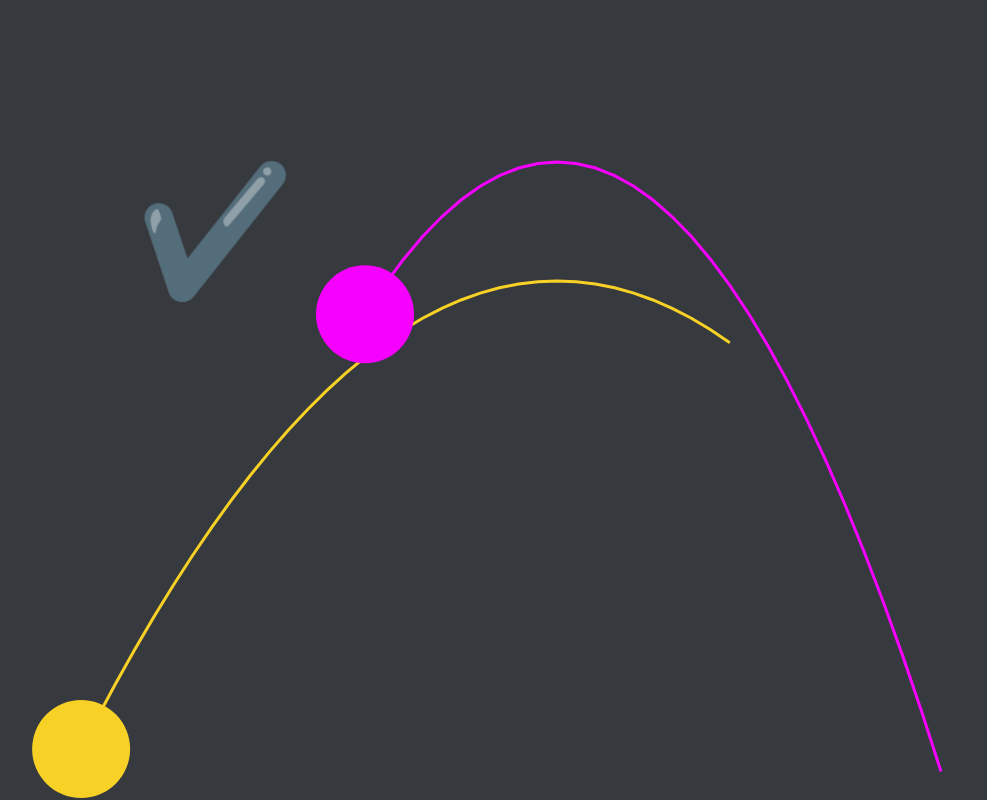
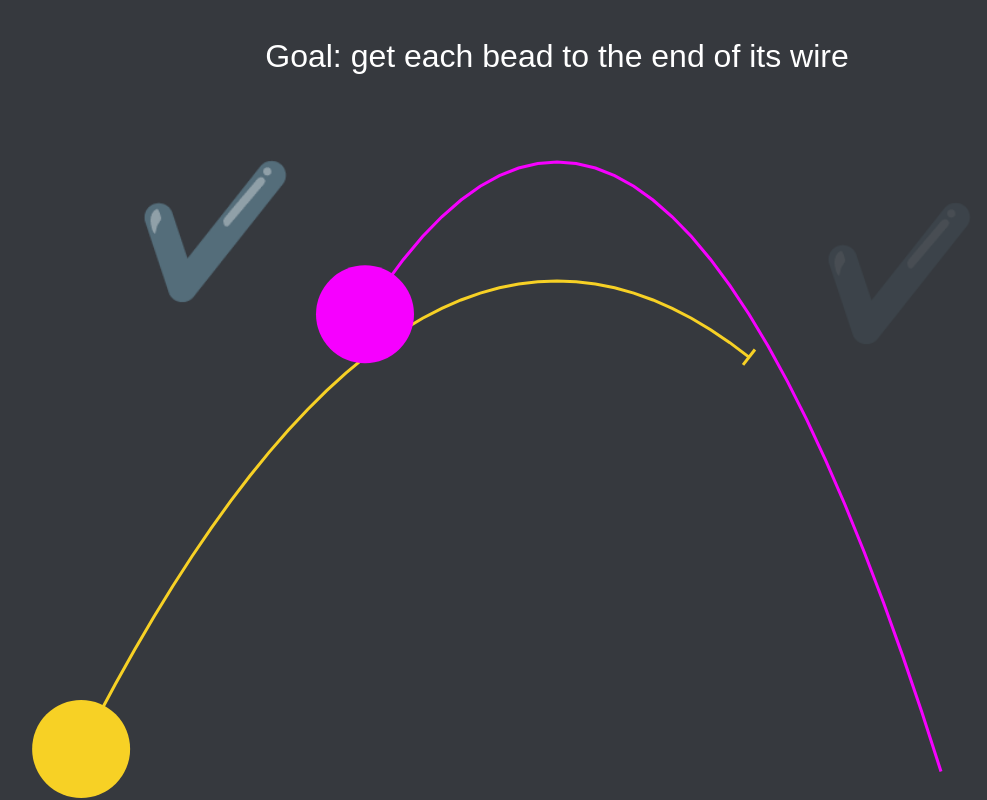
Before and after one commit to knexator/thinkycon_slides, a website with bundled scripts: page code/another_game.html in a window 1280 px wide. Shown: the whole page, without its empty margins (83-1070 px from the left). Built offline with nearby package versions, Linux system fonts and the light colour scheme.

Commit message:
nicer other game

```diff
--- a/code/another_game.html
+++ b/code/another_game.html
@@ -15,6 +15,17 @@
             top: 0;
             overflow: hidden;
         }
+
+        #note {
+            top: 3vw;
+            left: 50%;
+            transform: translate(-50%, 0%);
+            text-align: center;
+            position: absolute;
+            font-size: 2.5vw;
+            color: white;
+            font-family: Arial, Helvetica, sans-serif;
+        }
     </style>
 </head>
 
@@ -22,6 +33,7 @@
     <canvas id="canvas" class="full" style="z-index: 0;"></canvas>
     <!-- <script src="https://cdnjs.cloudflare.com/ajax/libs/dat-gui/0.7.9/dat.gui.min.js" integrity="sha512-WoO4Ih0CDOSLYafy22wZD/mcJ7k0ESLqtQsFa6zFKnEUrbtuGU+GkLtVhgt93xa2qewG5gKEC6CWlN8OaCTSVg==" crossorigin="anonymous" referrerpolicy="no-referrer"></script> -->
     <script src="another_game.js" type="module"></script>
+    <div id="note">Goal: get each bead to the end of its wire</div>
 </body>
 
 </html>
--- a/code/another_game.js
+++ b/code/another_game.js
@@ -258,6 +258,21 @@ function draw(cur_time) {
             ctx.lineTo(x(t), y1(t));
         }
     }
+    ctx.lineTo(x(1 - M), y1(1 - M));
+    ctx.stroke();
+    // ctx.fillStyle = color_1;
+    // ctx.beginPath();
+    // ctx.arc(x(1 - M), y1(1 - M), 5, 0, 2 * Math.PI);
+    // ctx.fill();
+    // ctx.beginPath();
+    // ctx.moveTo(x(1-M)+5, y1(1-M)-7.8);
+    // ctx.lineTo(x(1-M)-5, y1(1-M)+7.8);
+    // ctx.stroke();
+    let dx1 = x(1 - M - .008) - x(1 - M);
+    let dy1 = y1(1 - M - .008) - y1(1 - M);
+    ctx.beginPath();
+    ctx.moveTo(x(1 - M) + dy1, y1(1 - M) - dx1);
+    ctx.lineTo(x(1 - M) - dy1, y1(1 - M) + dx1);
     ctx.stroke();
     ctx.strokeStyle = color_2;
     ctx.beginPath();
@@ -272,6 +287,20 @@ function draw(cur_time) {
         }
     }
     ctx.stroke();
+    // ctx.fillStyle = color_2;
+    // ctx.beginPath();
+    // ctx.arc(x(M), y2(M), 5, 0, 2 * Math.PI);
+    // ctx.fill();
+    // ctx.beginPath();
+    // ctx.moveTo(x(M)-8, y2(M)-5.2);
+    // ctx.lineTo(x(M)+8, y2(M)+5.2);
+    // ctx.stroke();
+    let dx2 = x(M - .005) - x(M);
+    let dy2 = y2(M - .005) - y2(M);
+    ctx.beginPath();
+    ctx.moveTo(x(M) + dy2, y2(M) - dx2);
+    ctx.lineTo(x(M) - dy2, y2(M) + dx2);
+    ctx.stroke();
     const won_2 = Math.abs(t2 - M) < .001;
     ctx.fillStyle = color_2;
     // ctx.strokeStyle = color_2;
@@ -283,7 +312,12 @@ function draw(cur_time) {
     ctx.textBaseline = "middle";
     ctx.textAlign = "center";
     if (won_2) {
-        ctx.fillText('✔️', x(t2) - 150, y2(t2) - 75);
+        ctx.fillText('✔️', x(M) - 150, y2(M) - 75);
+    }
+    else {
+        ctx.globalAlpha = .2;
+        ctx.fillText('✔️', x(M) - 150, y2(M) - 75);
+        ctx.globalAlpha = 1;
     }
     const won_1 = Math.abs(t1 - (1 - M)) < .001;
     ctx.fillStyle = color_1;
@@ -293,7 +327,13 @@ function draw(cur_time) {
     ctx.fill();
     // ctx.stroke();
     if (won_1) {
-        ctx.fillText('✔️', x(t1) + 150, y1(t1) - 75);
+        ctx.fillText('✔️', x(1 - M) + 150, y1(1 - M) - 75);
+    }
+    else {
+        ctx.globalAlpha = .2;
+        ctx.fillText('✔️', x(1 - M) + 150, y1(1 - M) - 75);
+        // ctx.fillText('❌', x(1 - M) + 150, y1(1 - M) - 75);
+        ctx.globalAlpha = 1;
     }
     if (keyA) {
         State.drawState(state_leftBlocksRight, ctx, { x: canvas.width / 2, y: canvas.height / 2 }, false);
```
Also changed, not shown: code/another_game.ts (+47 -2 lines).
